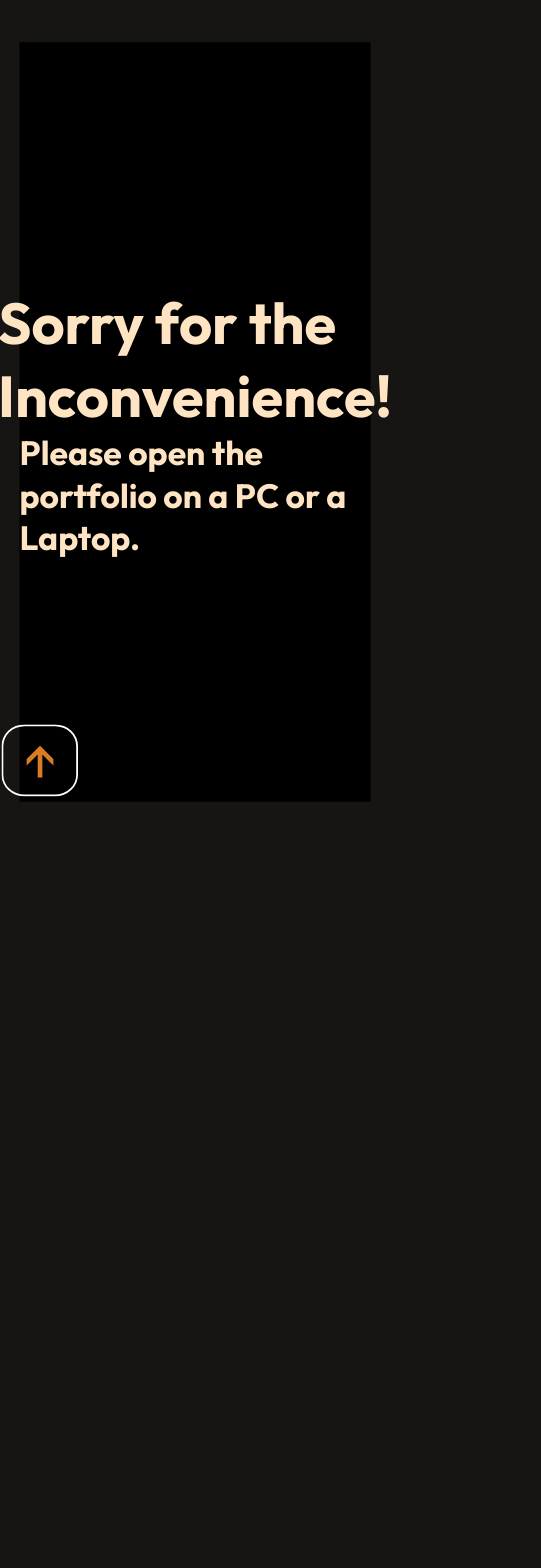
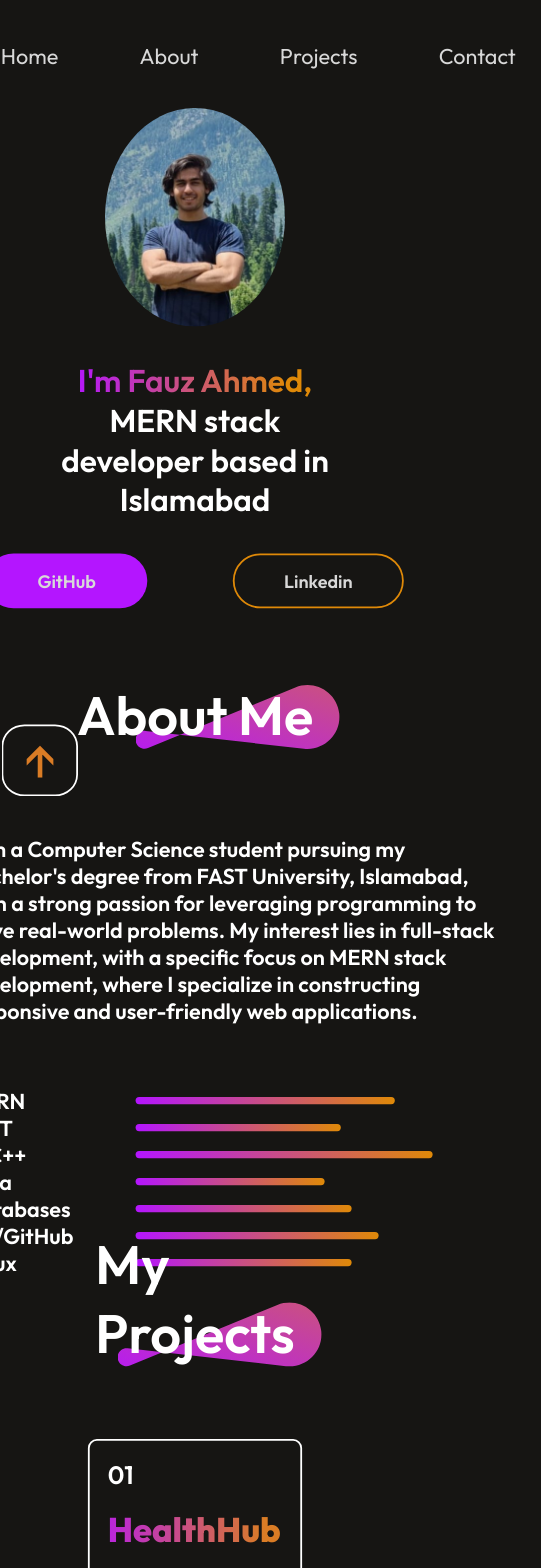
Before and after one commit to fauz2003/Fauz-Portfolio, a React (Vite) app: page / in a window 390 px wide. Shown: the top 1568 px of the page, 541 px wide, since content can reach past the window. Before the commit the page ends 874 px from the top, so only its background shows below. Built offline with nearby package versions, Linux system fonts and the light colour scheme.

Commit message:
tablet responsive

```diff
--- a/src/components/About/About.css
+++ b/src/components/About/About.css
@@ -2,9 +2,8 @@
     display: flex;
     flex-direction: column;
     align-items: center;
-
     gap: 70px;
-    margin: 80px 70px;
+    margin: 8% 7%;
 }
 .about-title{
     position: relative;
@@ -27,6 +26,8 @@
 
 .about-sections{
     display: flex;
+    flex-direction: row;
+    gap: 0px;
 }
 
 .about-right{
@@ -35,7 +36,8 @@
     align-content: center;
     gap: 70px;
     padding-right: 40px;
-    margin-left: -100px;
+    margin-left: -6%;
+
 }
 .about-left img{
     scale: 0.5;
@@ -63,12 +65,10 @@
     gap: 40px;
     align-items: center;
     transition: 0.3s;
-
 }
 
 .about-skill:hover{
     transform: scale(1.05);
-
 }
 
 .about-skill p{
@@ -85,3 +85,28 @@
     width: 50%;
     border-radius: 50px;
 }
+
+@media(max-width:768px){
+    .about-left img{
+        display: none;
+    }
+    .about-sections{
+        display: flex;
+        flex-direction: column;
+        justify-content: center;
+        align-items: center;
+        padding-bottom: 35%;
+        gap: -10px;
+    }
+    .about-right{
+        margin-left: 20%;
+    }
+    .about-para{
+        margin-top: 25px;
+        font-size: 24px;
+        font-weight: 600;
+        min-width: 600px;
+    }
+
+
+}
--- a/src/components/Contact/Contact.css
+++ b/src/components/Contact/Contact.css
@@ -107,3 +107,24 @@
     transition: 0.3s;
 
 }
+
+@media(max-width:768px){
+    .contact-sections{
+        flex-direction: column;
+        justify-content: center;
+        align-items: center;
+        gap:70px;
+    }
+    .contact-left, .contact-right{
+        display: flex;
+        flex-direction: column;
+        align-items: center;
+        gap: 30px;
+    }
+    .contact-right{
+        align-items: start;
+    }
+    .contact-left h1{
+        font-size: 60px;
+    }
+}
--- a/src/components/Hero/Hero.jsx
+++ b/src/components/Hero/Hero.jsx
@@ -6,7 +6,7 @@ import ProfileImg from '../../assets/1717954874136.jpg'
 
 const Hero = () => {
   return (
-    <div id='home' className='hero'>
+    <div  className='hero'>
         <img src={ProfileImg}/>
         <h1><span>I'm Fauz Ahmed,</span> MERN stack developer based in Islamabad</h1>
         <div className='hero-action'>
--- a/src/components/Navbar/Navbar.css
+++ b/src/components/Navbar/Navbar.css
@@ -2,7 +2,7 @@
     display:flex;
     align-items:center ;
     justify-content: space-between;
-    margin: -10px 100px 20px 10px;
+    margin: 0% 2% 2% 0%;
 }
 .navbar img{
     scale: 0.5;
@@ -10,10 +10,11 @@
 .nav-menu{
     display:flex;
     align-items:center;
+    justify-content: center;
     list-style: none;
-    gap: 80px;
+    gap: 35%;
     font-size: 20px;
-    margin-right: 40px;
+    margin-right: 4%;
 }
 .nav-connect{
     padding:10px 20px;
@@ -44,6 +45,26 @@
     color: #D8D8D8;
     text-decoration: none;
 }
-.nav-mob-close{
-    display: none;
+
+@media(max-width:768px){
+    .navbar img{
+        display: none;
+    }
+    .nav-connect{
+        display: none;
+    }
+    .nav-menu{
+        margin-left: 30%;
+        margin-right: 30%;
+        display: flex;
+        flex-direction: row;
+        gap: 30%;
+        font-size: 24px;
+        justify-content: center;
+    }
+    .nav-menu p:hover{
+        transition: 0.3s;
+        transform: scale(1.08);
+        color: #B923E1;
+    }
 }
--- a/src/components/Navbar/Navbar.jsx
+++ b/src/components/Navbar/Navbar.jsx
@@ -10,11 +10,11 @@ const Navbar = () => {
 
   const [menu, setMenu] = useState("home");
   return (
-    <div className='navbar'>
-        <img src={logo} alt=""/>
+    <div id='home' className='navbar'>
+        <img src={logo}/>
         <ul className="nav-menu">
-            <li ><AnchorLink className='anchor-link' href='#home'><p onClick={()=>{setMenu("home")}}>Home</p></AnchorLink>{menu==="home"?<img src={underline} alt=""/>:null}</li>
-            <li><AnchorLink className='anchor-link' offset={50} href='#about'><p onClick={()=>{setMenu("about")}}>About Me</p></AnchorLink>{menu==="about"?<img src={underline} alt=""/>:null}</li>
+            <li ><AnchorLink className='anchor-link' offset={50} href='#home'><p onClick={()=>{setMenu("home")}}>Home</p></AnchorLink>{menu==="home"?<img src={underline} alt=""/>:null}</li>
+            <li><AnchorLink className='anchor-link' offset={50} href='#about'><p onClick={()=>{setMenu("about")}}>About</p></AnchorLink>{menu==="about"?<img src={underline} alt=""/>:null}</li>
             <li><AnchorLink className='anchor-link' offset={50} href='#projects'><p onClick={()=>{setMenu("projects")}}>Projects</p></AnchorLink>{menu==="projects"?<img src={underline} alt=""/>:null}</li>
             <li><AnchorLink className='anchor-link' offset={50} href='#contact'><p onClick={()=>{setMenu("contact")}}>Contact</p></AnchorLink>{menu==="contact"?<img src={underline} alt=""/>:null}</li>
         </ul>
--- a/src/index.css
+++ b/src/index.css
@@ -9,6 +9,7 @@ body{
   font-family: 'outfit';
   scale: 0.9;
 }
+/*
 @media(max-width:900px){
   .projects, .about, .navbar, .hero, .contact, .footer{
     display: none;
@@ -24,3 +25,4 @@ body{
     color: bisque;
 }
 }
+*/
```
